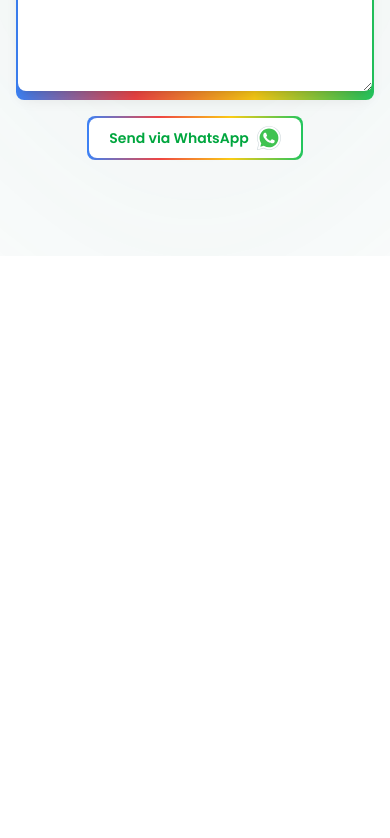
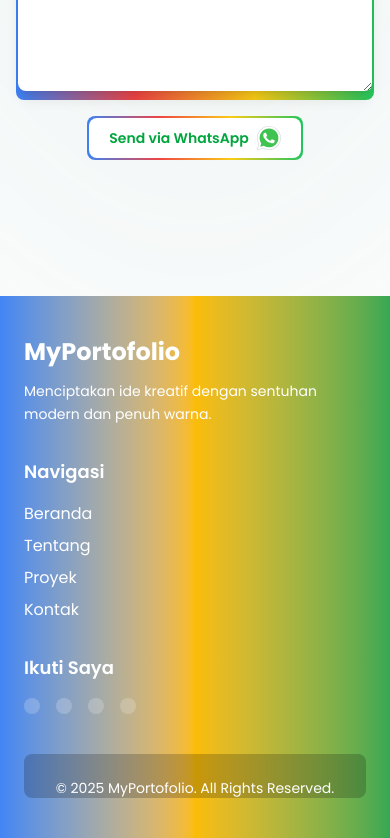
Before and after one commit to MahfudzWorks/Project_MyPortofolio, a React (Vite) app: page / in a window 390 px wide. Shown: the part 7724-8562 px from the top of the page. Before the commit the page ends 7980 px from the top, so only its background shows below. Built offline with nearby package versions, Linux system fonts and the light colour scheme.

Commit message:
commit footer

```diff
--- a/src/App.jsx
+++ b/src/App.jsx
@@ -8,6 +8,7 @@ import Skills from "./pages/Skills";
 import Experience from "./pages/Experience";
 import License from "./pages/License";
 import Contact from "./pages/Contact";
+import Footer from "./components/Footer";
 
 function App() {
   return (
@@ -20,6 +21,7 @@ function App() {
       <Experience />
       <License />
       <Contact />
+      <Footer />
     </div>
   );
 }
--- /dev/null
+++ b/src/components/Footer.jsx
@@ -0,0 +1,90 @@
+import React from "react";
+
+const Footer = () => {
+  const sosialMedia = [
+    {
+      name: "Linkkedin",
+      icons: <img src="icon/Linkedin.svg" alt="Linkedin" className="w-6 h-6" />,
+    },
+    {
+      name: "instagram",
+      icons: (
+        <img src="icon/Instagram.svg" alt="Instagram" className="w-6 h-6" />
+      ),
+    },
+    {
+      name: "GitHub",
+      icons: <img src="icon/GitHub.svg" alt="GitHub" className="w-6 h-6" />,
+    },
+    {
+      name: "WhatsApp",
+      icons: <img src="icon/WhatsApp.svg" alt="WhatsApp" className="w-6 h-6" />,
+    },
+  ];
+
+  return (
+    <footer className="bg-gradient-to-r from-[#4285F4] via-[#EA4335] via-[#FBBC05] to-[#34A853] text-white py-10 mt-10">
+      <div className="max-w-6xl mx-auto px-6 grid md:grid-cols-3 gap-8">
+        {/* Brand */}
+        <div>
+          <h1 className="text-2xl font-bold">MyPortofolio</h1>
+          <p className="mt-3 text-sm leading-relaxed">
+            Menciptakan ide kreatif dengan sentuhan modern dan penuh warna.
+          </p>
+        </div>
+
+        {/* Links */}
+        <div>
+          <h2 className="text-lg font-semibold mb-4">Navigasi</h2>
+          <ul className="space-y-2">
+            <li>
+              <a href="/" className="hover:underline">
+                Beranda
+              </a>
+            </li>
+            <li>
+              <a href="/about" className="hover:underline">
+                Tentang
+              </a>
+            </li>
+            <li>
+              <a href="/projects" className="hover:underline">
+                Proyek
+              </a>
+            </li>
+            <li>
+              <a href="/contact" className="hover:underline">
+                Kontak
+              </a>
+            </li>
+          </ul>
+        </div>
+
+        {/* Social Media */}
+        <div>
+          <h2 className="text-lg font-semibold mb-4">Ikuti Saya</h2>
+          <div className="flex gap-4">
+            {sosialMedia.map((sosial, index) => (
+              <a
+                key={index}
+                href={sosial.link}
+                target="_blank"
+                rel="noopener noreferrer"
+                className="p-2 bg-white/20 hover:bg-white/40 rounded-full transition"
+              >
+                {sosial.icon}
+              </a>
+            ))}
+          </div>
+        </div>
+      </div>
+
+      {/* Bottom */}
+      <div className="mt-10 pt-6 text-center text-sm bg-black/20 rounded-lg mx-6">
+        © {new Date().getFullYear()} MyPortofolio. All Rights Reserved.
+      </div>
+    </footer>
+  );
+};
+
+export default Footer;
--- a/src/components/Navbar.jsx
+++ b/src/components/Navbar.jsx
@@ -11,11 +11,11 @@ function Navbar() {
 
     const handleScroll = () => {
       if (window.scrollY <= 0) {
-        setShowNavbar(true); // selalu tampil di atas
+        setShowNavbar(true);
       } else if (window.scrollY > lastY) {
-        setShowNavbar(false); // sembunyi kalau scroll ke bawah
+        setShowNavbar(false);
       } else {
-        setShowNavbar(true); // muncul kalau scroll ke atas
+        setShowNavbar(true);
       }
 
       lastY = window.scrollY;
--- a/src/pages/Home.jsx
+++ b/src/pages/Home.jsx
@@ -5,7 +5,7 @@ function Home() {
   return (
     <section
       id="home"
-      className="relative scroll-mt-15 flex flex-col items-center justify-center py-12 sm:py-16"
+      className="relative scroll-mt-15 flex flex-col items-center justify-center py-12 sm:py-24"
     >
       <FloatingBackground />
 
--- a/src/pages/Skills.jsx
+++ b/src/pages/Skills.jsx
@@ -124,7 +124,6 @@ function Skills() {
     },
   ];
 
-  // pilih list sesuai view
   const data = view === "skills" ? skills : tools;
 
   return (
@@ -154,7 +153,6 @@ function Skills() {
           : "Berikut adalah beberapa tools yang saya gunakan untuk menunjang produktivitas."}
       </p>
 
-      {/* Grid Items */}
       <div className="grid grid-cols-2 sm:grid-cols-2 md:grid-cols-3 lg:grid-cols-4 gap-8">
         {data.map((item, index) => (
           <motion.div
@@ -174,7 +172,6 @@ function Skills() {
         ))}
       </div>
 
-      {/* Tombol Toggle */}
       <div className="mt-12 flex gap-4">
         {view === "skills" ? (
           <div className="mt-6 p-[2px] bg-[linear-gradient(to_right,#3b82f6,#ef4444,#facc15,#22c55e)] rounded-lg inline-block">
```
